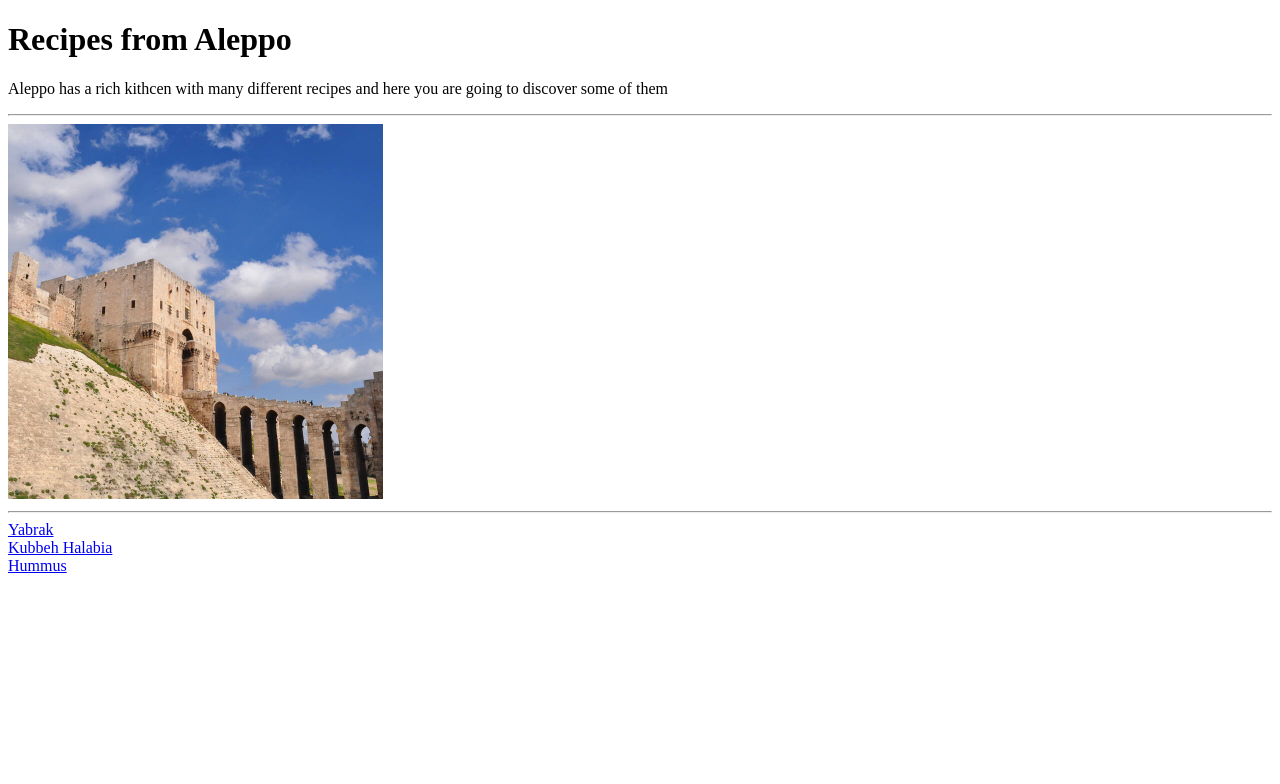
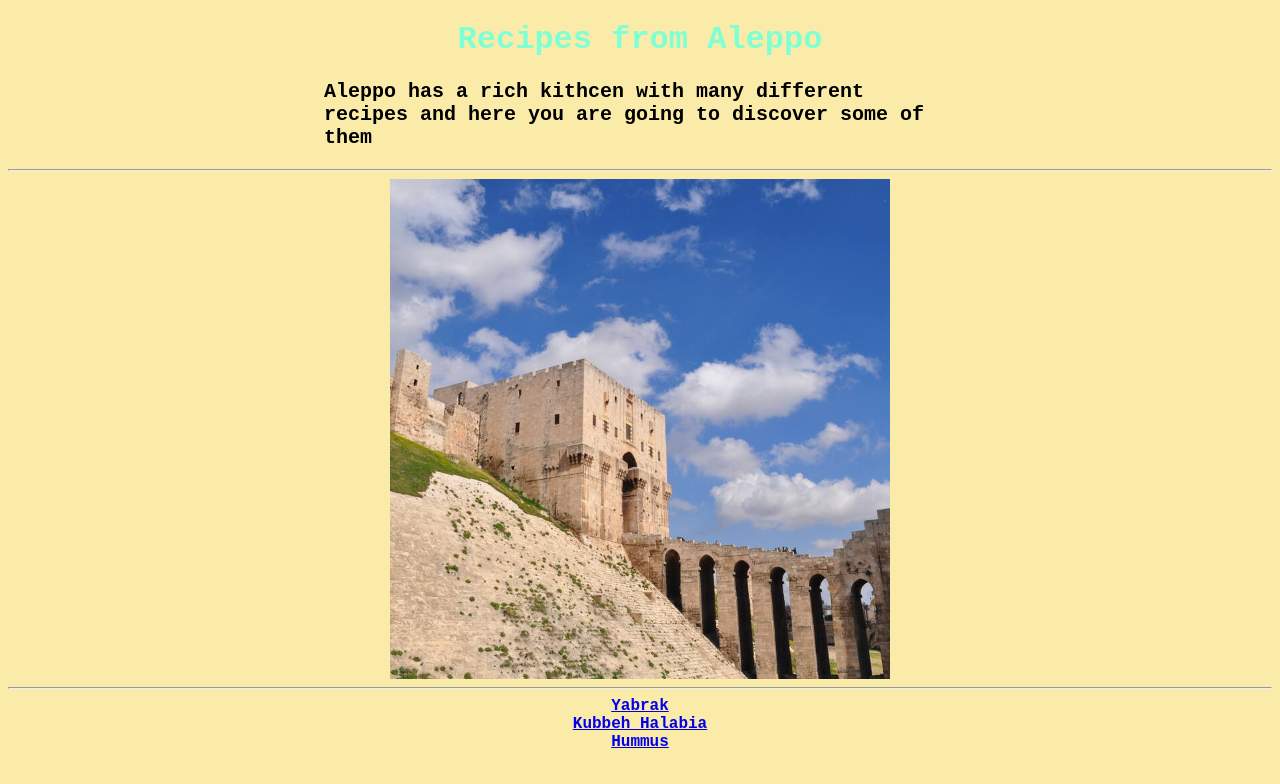
Before and after one commit to IbraChan/odin-recipes, a plain HTML site: page index.html in a window 1280 px wide. Drawn offline with Linux system fonts and the light colour scheme.

Commit message:
Add some css styles
was asked when doing top assignments in The Cascade lesson to add some
css styles to this project to
practice what i've learned so far.

```diff
--- /dev/null
+++ b/css/style.css
@@ -0,0 +1,33 @@
+body {
+    background-color: rgb(250, 235, 169);
+    font-family: 'Courier New', Courier, monospace;
+
+}
+
+h1 {
+    text-align: center;
+    color: aquamarine;
+}
+
+p {
+    font-size: 20px;
+    font-weight: bold;
+    margin-left: auto;
+    margin-right: auto;
+    width: 50%;
+}
+
+.castle {
+    display: block;
+    margin-left: auto;
+    margin-right: auto;
+    width: 50%;
+    height: 500px;
+    width: auto;
+}
+
+.links {
+    text-align: center;
+    font-weight: bold;
+    font-family: 'Courier New', Courier, sans-serif;
+}
--- a/index.html
+++ b/index.html
@@ -3,17 +3,20 @@
     <head>
         <meta charset="UTF_8">
         <title>Recipes from Aleppo</title>
+        <link rel="stylesheet" href="./css/style.css">
     </head>
     <body>
         <h1>Recipes from Aleppo</h1>
         <p>Aleppo has a rich kithcen with many different recipes and here you are going to discover some of them</p>
         <hr>
-        <img src="./images/aleppo.jpg" alt="Citadel of Aleppo" height="375px" width="375px">
+        <img src="./images/aleppo.jpg" alt="Citadel of Aleppo" class="castle">
         <hr>
-        <a href="./recipes/yabrak.html" rel="noopener noreferrer">Yabrak</a>
-        <br>
-        <a href="./recipes/kubbeh.html" rel="noopener noreferrer">Kubbeh Halabia</a>
-        <br>
-        <a href="./recipes/hummus.html" rel="noopener noreferrer">Hummus</a>
+        <div class="links">
+            <a href="./recipes/yabrak.html" rel="noopener noreferrer">Yabrak</a>
+            <br>
+            <a href="./recipes/kubbeh.html" rel="noopener noreferrer">Kubbeh Halabia</a>
+            <br>
+            <a href="./recipes/hummus.html" rel="noopener noreferrer">Hummus</a>
+        </div>
     </body>
 </html>
```
